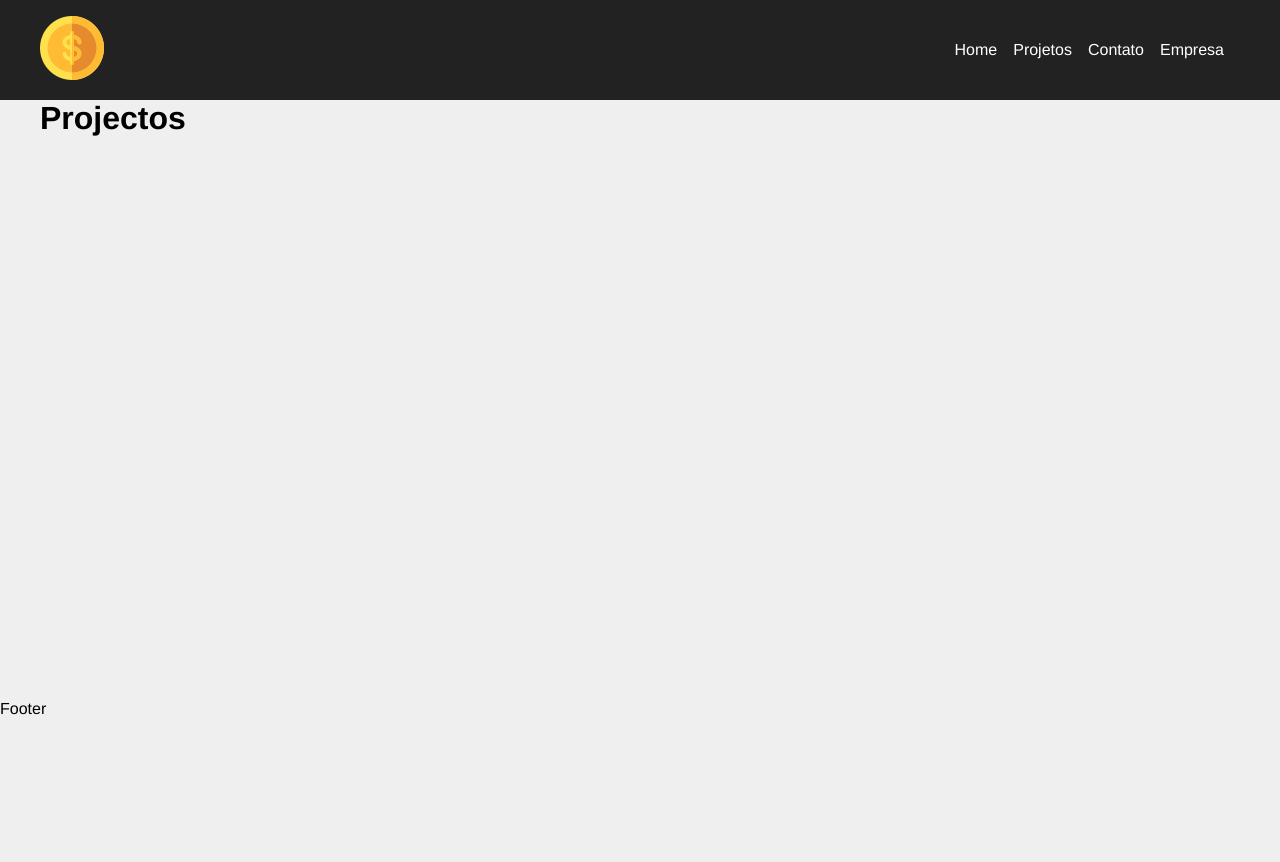
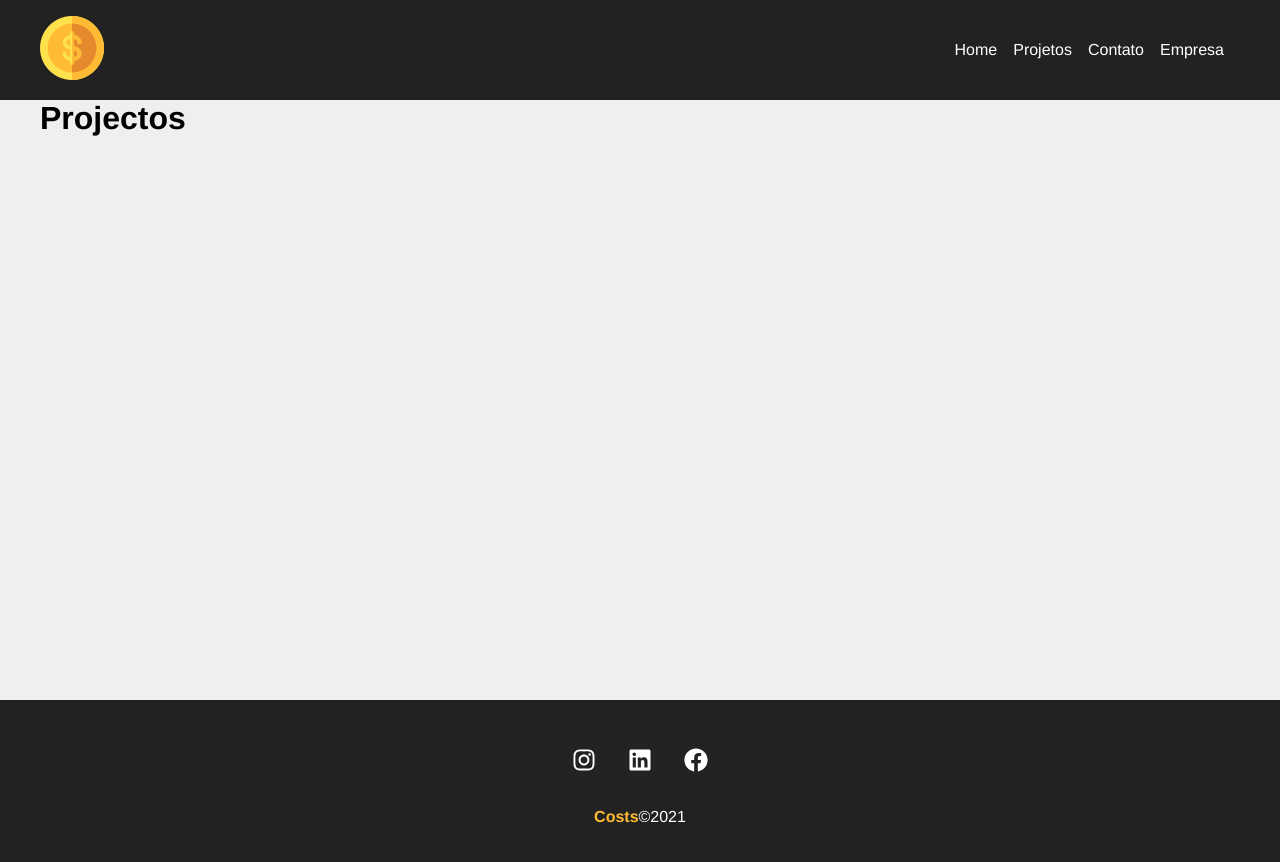
Before and after one commit to paulo-santos360/PROJETO-REACTJS-COSTS, a React (Create React App) app in the folder costs/: page /projetos in a window 1280 px wide. Shown: the top 862 px of the page. Before the commit the page ends 800 px from the top, so only its background shows below. Built offline with nearby package versions, Linux system fonts and the light colour scheme.

Commit message:
Atualizar

```diff
--- a/costs/src/components/layout/Footer.js
+++ b/costs/src/components/layout/Footer.js
@@ -1,5 +1,26 @@
+import {FaFacebook, FaInstagram, FaLinkedin} from 'react-icons/fa'
+
+import styles from './Footer.module.css'
+
 function Footer(){
-    return <p>Footer</p>
+    return (
+        <footer className={styles.footer}>
+            <ul className={styles.social_list}>
+                <li>
+                    <FaInstagram />
+                </li>
+                <li>
+                    <FaLinkedin />
+                </li>
+                <li>
+                    <FaFacebook />
+                </li>
+            </ul>
+            <p className={styles.copy_right}>
+                <span>Costs</span>&copy;2021
+            </p>
+        </footer>
+    )
 }
 
 export default Footer
--- a/costs/src/components/layout/Footer.module.css
+++ b/costs/src/components/layout/Footer.module.css
@@ -0,0 +1,34 @@
+.footer{
+    background-color: #222;
+    color: #fff;
+    padding: 3em;
+    text-align: center;
+}
+
+.social_list{
+    display: flex;
+    justify-content: center;
+    list-style-type: none;
+}
+
+.social_list li{
+    margin: 0 1em;
+}
+
+.social_list li:hover{
+    color: #ffbb33;
+}
+
+.social_list svg {
+    font-size: 1.5em;
+    cursor: pointer;
+}
+
+.copy_right{
+    margin-top: 2rem;
+}
+
+.copy_right span{
+    font-weight: bold;
+    color: #ffbb33;
+}
--- a/costs/src/components/layout/Navbar.js
+++ b/costs/src/components/layout/Navbar.js
@@ -13,17 +13,17 @@
         <Link to="/">
           <img src={logo} alt="Costs" />
         </Link>
-        <ul class={styles.list}>
-          <li  class={styles.item}>
+        <ul className={styles.list}>
+          <li  className={styles.item}>
             <Link to="/">Home</Link>
           </li>
-          <li class={styles.item}>
+          <li className={styles.item}>
             <Link to="/projetos">Projetos</Link>
           </li>
-          <li class={styles.item}>
+          <li className={styles.item}>
             <Link to="/contact">Contato</Link>
           </li>
-          <li class={styles.item}>
+          <li className={styles.item}>
             <Link to="/company">Empresa</Link>
           </li>
 
```
